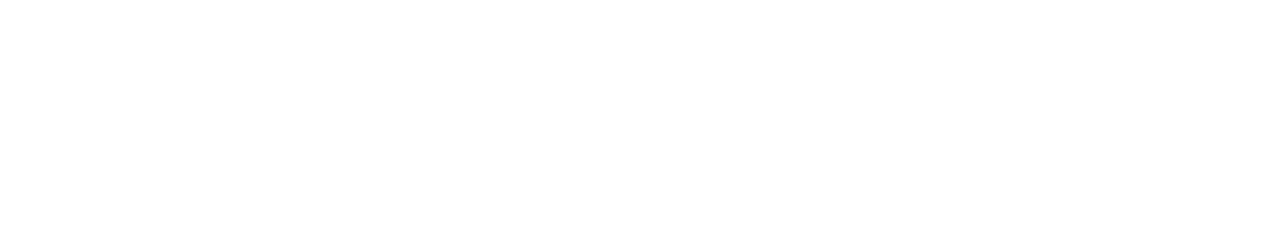
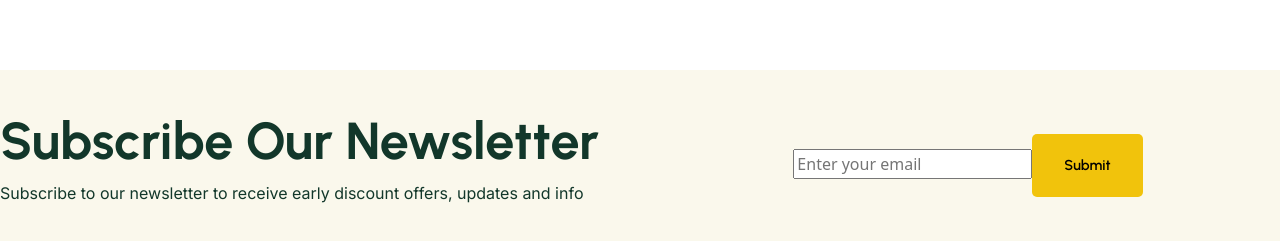
Before and after one commit to DennaSidaUpp/JS-Frontend, a React (Vite) app: page / in a window 1280 px wide. Shown: the part 5412-5653 px from the top of the page. Before the commit the page ends 5482 px from the top, so only its background shows below. Built offline with nearby package versions, Linux system fonts and the light colour scheme; no server answers.

Commit message:
Fixed Accordion function

```diff
--- a/src/components/BlogItem.jsx
+++ b/src/components/BlogItem.jsx
@@ -1,19 +1,18 @@
 import React from 'react'
 import { Link } from 'react-router-dom'
 
-const text = document.querySelectorAll('.blogsItem')
-
-text.forEach(text => {
-  text.addEventListener('click', e => {
-
-    const descr = text.querySelector('.blogDescription')
-    descr.classList.toggle('blogText')
-  })
-})
 
 const BlogItem = ({item}) => {
+
+  const handleClick = (event) => {
+    const clickedDiv = event.currentTarget;
+    const description = clickedDiv.querySelector('.blogDescription')
+    description.classList.toggle('blogText')
+
+  }
+
   return (
-    <div className='blogsItem blogsItemHover'>
+    <div className='blogsItem blogsItemHover' onClick={handleClick}>
       <div className='blogImg'><img className='articleImg' src={item.imageUrl} alt="" /></div>
       <div className='blogDate'>
         <div id='newsIcon'></div>
--- a/src/components/Subscribe.jsx
+++ b/src/components/Subscribe.jsx
@@ -2,7 +2,22 @@ import React from 'react'
 
 const Subscribe = () => {
   return (
-    <div>Subscribe</div>
+    <div className='subscribe'>
+      <div className='subscribeContainer'>
+        <div className='subText'>
+          <h3>Subscribe Our Newsletter</h3>
+          <p>Subscribe to our newsletter to receive early discount offers, updates and info</p>
+        </div>
+        <div className='subForm'>
+          <form action="">
+            <div className='subFormContainer'>
+              <input type="email" name="email" placeholder="Enter your email" />
+              <button type='submit' className='submitButton'>Submit</button>
+            </div>
+          </form>
+        </div>
+      </div>
+    </div>
   )
 }
 
--- a/src/main.css
+++ b/src/main.css
@@ -809,3 +809,54 @@ nav {
     -webkit-box-orient: vertical;
     overflow: hidden;
 }
+
+.subscribe {
+    height: 100%;
+    margin: auto;
+    background-color: var(--beige);
+    display: flex;
+    justify-content: center;
+    padding-top: 2.5rem;
+    padding-bottom: 2rem;
+
+    .subscribeContainer {
+        width: 1430px;
+        display: grid;
+        grid-template-columns: 1fr 1fr;
+        gap: 2rem;
+
+        .subText {
+            display: flex;
+            flex-direction: column;
+        }
+
+        .subForm{
+            display: flex;
+            margin: auto;
+
+            .subFormContainer {
+
+                input {
+
+                }
+
+                .submitButton {
+                    border: none;
+                    border-radius: 5px;
+                    padding: 1.3rem 2rem;
+                    background-color: var(--accent);
+                    font-family: "Urbanist", sans-serif;
+                    font-size: 0.9rem;
+                    font-weight: 600;
+                    text-align: center;
+                    transition-duration: 0.3s;
+                    cursor: pointer;
+                }
+                .submitButton:hover{
+                    background-color: var(--secondary);
+                    color: white;
+                }
+            }
+        }
+    }
+}
--- a/src/pages/Home.jsx
+++ b/src/pages/Home.jsx
@@ -8,6 +8,7 @@ import Chooseus from '../components/Chooseus'
 import Pricing from '../components/Pricing'
 import Booknow from '../components/Booknow'
 import Blog from '../components/Blog'
+import Subscribe from '../components/Subscribe'
 
 const Home = () => {
   return (
@@ -21,6 +22,7 @@ const Home = () => {
       <Pricing/>
       <Booknow/>
       <Blog/>
+      <Subscribe/>
     </>
   )
 }
```
